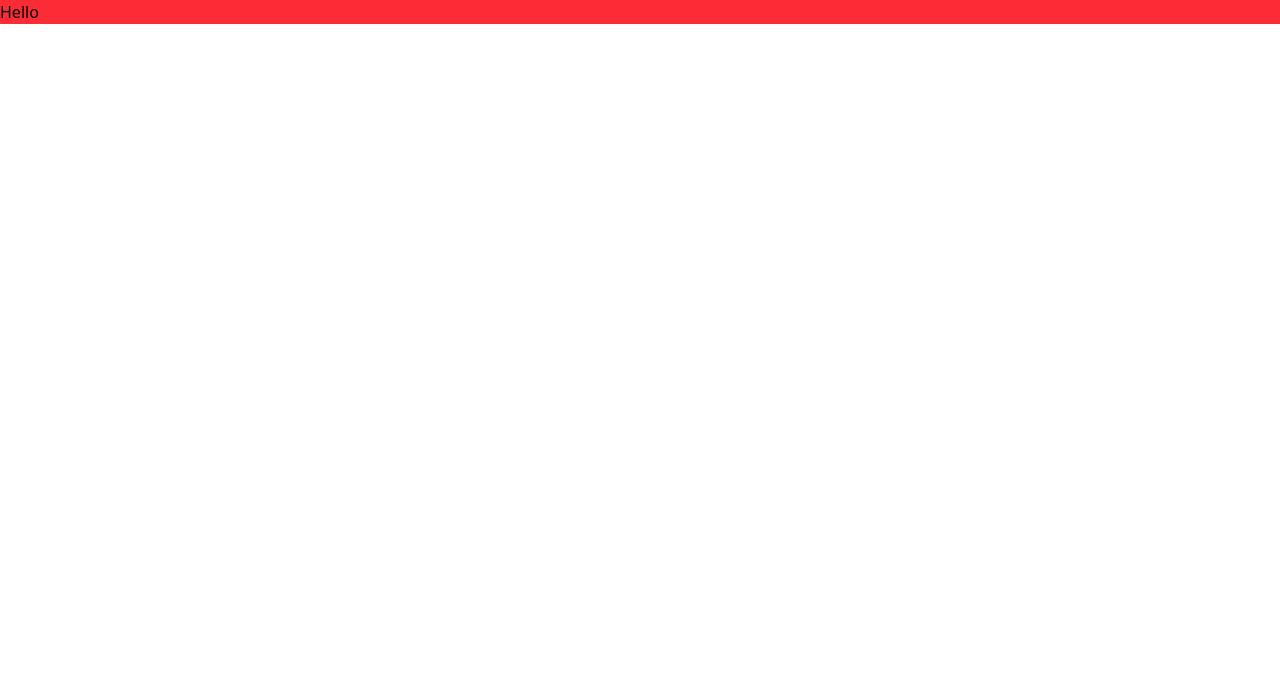
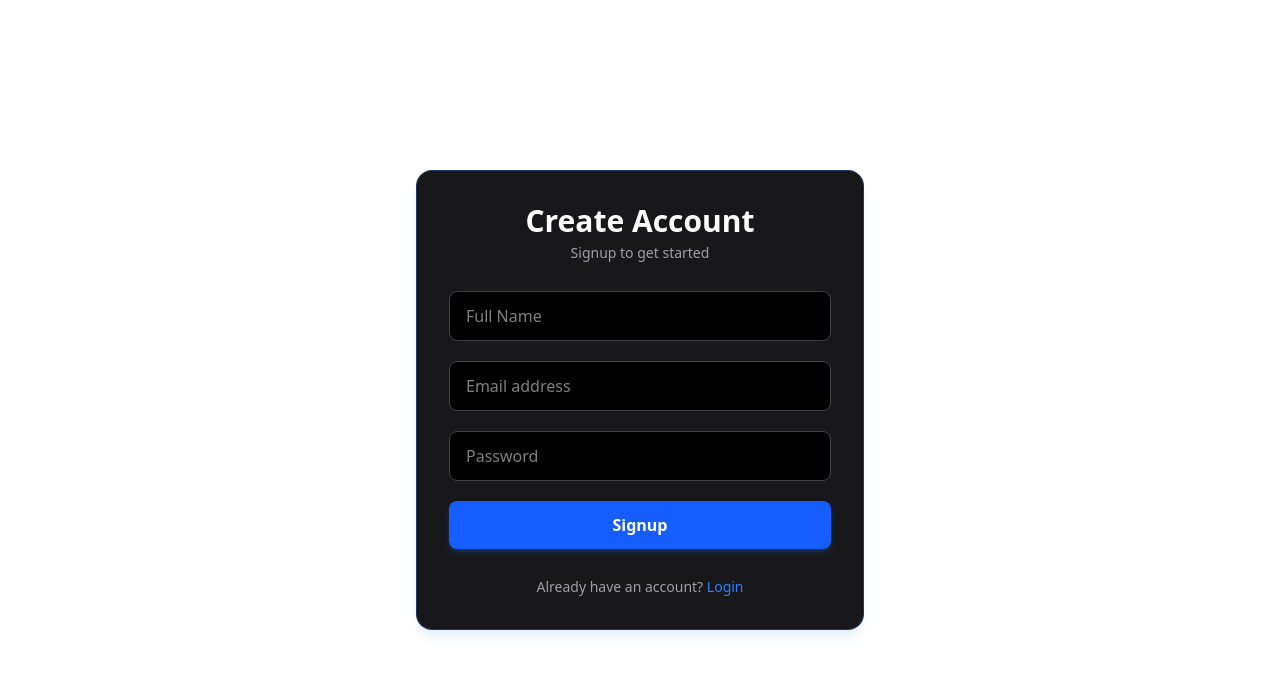
Before and after one commit to Mareola-Mabs/ALT-School-Second-Semester-Exam-Project, a React (Vite) app in the folder todo-app/: page /signup in a window 1280 px wide. Shown: the top 674 px of the page. Built offline with nearby package versions, Linux system fonts and the light colour scheme.

Commit message:
feat: add signup page

```diff
--- a/todo-app/package.json
+++ b/todo-app/package.json
@@ -11,6 +11,7 @@
   },
   "dependencies": {
     "@tailwindcss/vite": "^4.1.18",
+    "axios": "^1.13.5",
     "react": "^19.2.0",
     "react-dom": "^19.2.0",
     "react-router-dom": "^7.13.0",
--- a/todo-app/src/App.jsx
+++ b/todo-app/src/App.jsx
@@ -1,13 +1,13 @@
-import './App.css'
+import "./App.css";
+import { Route, Routes } from "react-router-dom";
+import Signup from "./components/Signup";
 
 function App() {
-
-
   return (
-    <div className="bg-red-500">
-      Hello
-    </div>
-  )
+    <Routes>
+      <Route path="/signup" element={<Signup />} />
+    </Routes>
+  );
 }
 
-export default App
+export default App;
--- /dev/null
+++ b/todo-app/src/components/Signup.jsx
@@ -0,0 +1,128 @@
+import axios from "axios";
+import { useState } from "react";
+import { NavLink } from "react-router-dom";
+
+const Signup = () => {
+  const [name, setName] = useState("");
+  const [email, setEmail] = useState("");
+  const [password, setPassword] = useState("");
+  const [error, setError] = useState("");
+  const [loading, setLoading] = useState(false);
+
+  const handleSignup = async (e) => {
+    e.preventDefault();
+
+    if (name === ""){
+        setError("Name Cannot be Empty")
+        return
+    }
+    if (email === ""){
+        setError("Email Cannot be Empty")
+        return
+    }
+    if (password === ""){
+        setError("Password Cannot be Empty")
+        return
+    }
+    if (password === ""){
+        setError("Password Cannot be Empty")
+        return
+    }
+
+    const passwordRegex = /^(?=.*[a-z])(?=.*[A-Z])(?=.*\d)(?=.*[!@#$%^&*(),.?":{}|<>]).{8,}$/
+    if (!passwordRegex.test(password)){
+        setError("Password Must Contain a Special Character, Uppercase and LowerCase Letters")
+        return
+    }
+
+
+    setLoading(true);
+
+    try {
+      const { data } = await axios.post(
+        "https://api.oluwasetemi.dev/auth/register",
+        {
+          name,
+          email,
+          password,
+        },
+      );
+
+      console.log(data);
+
+      // store tokens
+      localStorage.setItem("accessToken", data.accessToken);
+      localStorage.setItem("refreshToken", data.refreshToken);
+      localStorage.setItem("user", JSON.stringify(data.user));
+      setLoading(false);
+
+      // redirect
+      window.location.href = "/login";
+    } catch (error) {
+      console.error(error.response?.data || error.message);
+      setError(error.message);
+      setLoading(false);
+    }
+  };
+  return (
+    <div className="min-h-screen w-full flex items-center justify-center">
+      <form
+        onSubmit={handleSignup}
+        className="bg-zinc-900 border border-blue-500/30 rounded-2xl shadow-lg shadow-blue-500/10 p-8 w-full max-w-md flex flex-col gap-5"
+      >
+        {/* Title */}
+        <div className="flex flex-col items-center mb-2">
+          <h2 className="text-3xl font-bold text-white">Create Account</h2>
+          <p className="text-zinc-400 text-sm mt-1">Signup to get started</p>
+        </div>
+
+        {/* Name */}
+        <input
+          type="text"
+          placeholder="Full Name"
+          value={name}
+          onChange={(e) => setName(e.target.value)}
+          className="bg-black border border-zinc-700 text-white px-4 py-3 rounded-lg focus:outline-none focus:border-blue-500 focus:ring-1 focus:ring-blue-500 transition"
+        />
+
+        {/* Email */}
+        <input
+          type="email"
+          placeholder="Email address"
+          value={email}
+          onChange={(e) => setEmail(e.target.value)}
+          className="bg-black border border-zinc-700 text-white px-4 py-3 rounded-lg focus:outline-none focus:border-blue-500 focus:ring-1 focus:ring-blue-500 transition"
+        />
+
+        {/* Password */}
+        <input
+          type="password"
+          placeholder="Password"
+          value={password}
+          onChange={(e) => setPassword(e.target.value)}
+          className="bg-black border border-zinc-700 text-white px-4 py-3 rounded-lg focus:outline-none focus:border-blue-500 focus:ring-1 focus:ring-blue-500 transition"
+        />
+
+        {/* Button */}
+        <button
+          type="submit"
+          className="bg-blue-600 hover:bg-blue-700 text-white font-semibold py-3 rounded-lg transition duration-200 shadow-md shadow-blue-500/20"
+        >
+          {loading ? <>Loading...</> : <>Signup</>}
+        </button>
+
+        {error ? <div style={{ color: "red" }}>{error}</div> : null}
+
+        {/* Footer */}
+        <p className="text-zinc-400 text-sm text-center mt-2">
+          Already have an account?{" "}
+          <span className="text-blue-500 hover:text-blue-400 cursor-pointer">
+            <NavLink to="/login">Login</NavLink>
+          </span>
+        </p>
+      </form>
+    </div>
+  );
+};
+
+export default Signup;
--- a/todo-app/src/main.jsx
+++ b/todo-app/src/main.jsx
@@ -1,9 +1,13 @@
 import { StrictMode } from 'react'
 import { createRoot } from 'react-dom/client'
 import App from './App.jsx'
+import './App.css'
+import { BrowserRouter } from "react-router-dom";
 
-createRoot(document.getElementById('root')).render(
-  <StrictMode>
-    <App />
-  </StrictMode>,
+createRoot(document.getElementById("root")).render(
+  <BrowserRouter>
+    <StrictMode>
+      <App />
+    </StrictMode>
+  </BrowserRouter>
 )
```
Also changed, not shown: 1 other file (tests, documents, lock files or other folders).
